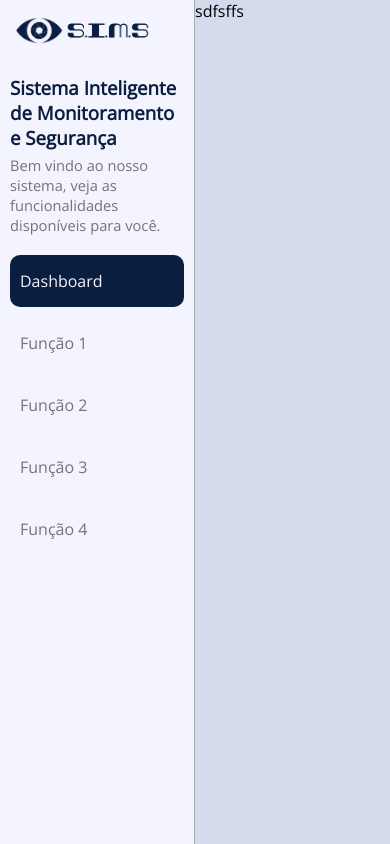
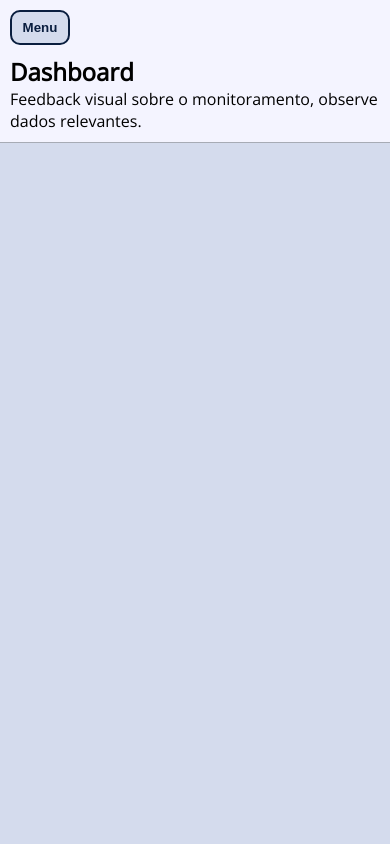
Before and after one commit to williamsdavid5/SIMS_dashborad, a React (Vite) app: page /dashboard in a window 390 px wide. Built offline with nearby package versions, Linux system fonts and the light colour scheme.

Commit message:
ajustes no menu leteral para mobile, agora é capaz de se recolher

```diff
--- a/src/pages/Dashboard.jsx
+++ b/src/pages/Dashboard.jsx
@@ -7,7 +7,10 @@ export default function Dashboard() {
             <main className="dashboardMain">
                 <MenuLateral></MenuLateral>
                 <section className='principalDash'>
-                    sdfsffs
+                    <div className='superiorDash'>
+                        <h2>Dashboard</h2>
+                        <p>Feedback visual sobre o monitoramento, observe dados relevantes.</p>
+                    </div>
                 </section>
             </main>
         </>
--- a/src/pages/MenuLateral.jsx
+++ b/src/pages/MenuLateral.jsx
@@ -1,16 +1,26 @@
 import './styles/menuLateral.css'
 import LogoHorizontal from '../assets/sims_horizontal.png'
 import { NavLink } from 'react-router-dom'
+import { useState } from 'react'
 
 export default function MenuLateral() {
+
+    const [mostrarMenu, setMostrarMenu] = useState(false);
+
+    function mostrarMenuBtn() {
+        setMostrarMenu(!mostrarMenu);
+    }
+
     return (
-        <aside className='menuLateralDiv'>
+        <>
+            <button className='botaoMenu' onClick={() => mostrarMenuBtn()}>Menu</button>
+            <aside className={`menuLateralDiv ${mostrarMenu ? 'menuMobile' : ''}`}>
                 <div className='logoAux'>
                     <img src={LogoHorizontal} alt="" />
                 </div>
                 <h3 className='titulo'>Sistema Inteligente de Monitoramento e Segurança</h3>
                 <p className='paragrafoPadrao'>Bem vindo ao nosso sistema, veja as funcionalidades disponíveis para você.</p>
-            <div className='menuLateral'>
+                <div className={`menuLateral`}>
                     <NavLink
                         to="/dashboard"
                         className={({ isActive }) => isActive ? "itemAtivado" : "itemDesativado"}
@@ -44,5 +54,6 @@ export default function MenuLateral() {
                     </NavLink>
                 </div>
             </aside>
+        </>
     )
 }
--- a/src/pages/styles/dashboard.css
+++ b/src/pages/styles/dashboard.css
@@ -1,7 +1,27 @@
 .dashboardMain {
-    background-color: var(--backgroundjanela);
+    background-color: var(--corJanela);
     width: 100%;
     height: 100vh;
     box-sizing: border-box;
     display: flex;
+    /* padding: 10px; */
 }
+
+.principalDash {
+    flex: 1;
+    background-color: var(--backgroundjanela);
+}
+
+.superiorDash {
+    background-color: var(--corJanela);
+    width: 100%;
+    box-sizing: border-box;
+    padding: 10px;
+    border-bottom: solid 1px var(--bordaCor);
+}
+
+@media (max-width: 700px) {
+    .dashboardMain {
+        flex-direction: column;
+    }
+}
--- a/src/pages/styles/menuLateral.css
+++ b/src/pages/styles/menuLateral.css
@@ -6,6 +6,10 @@
     display: flex;
     flex-direction: column;
     border-right: solid 1px var(--bordaCor);
+}
+
+.botaoMenu {
+    display: none;
 }
 
 .menuLateralDiv .logoAux {
@@ -22,14 +26,14 @@
 }
 
 .menuLateral {
-    /* background-color: var(--backgroundjanela); */
+    /* background-color: rebeccapurple; */
     margin-top: 10px;
     display: flex;
     flex: 1;
     flex-direction: column;
     /* padding: 10px; */
     box-sizing: border-box;
-    gap: 10px;
+    gap: 8px;
     border-radius: 10px;
     /* border: solid 1px var(--bordaCor); */
 }
@@ -74,6 +78,38 @@
 
 @media (max-width: 700px) {
     .menuLateralDiv {
-        width: 50%;
+        display: none;
+    }
+
+    .botaoMenu {
+        display: block;
+        /* position: absolute; */
+        /* margin: 10px; */
+        margin-top: 10px;
+        margin-left: 10px;
+        width: 60px;
+        background-color: var(--backgroundjanela);
+        color: var(--azulDestaque);
+        font-weight: bold;
+        border: solid 2px var(--azulDestaque);
+        /* top: 10px;
+        left: 10px; */
+    }
+
+    .botaoMenu:hover {
+        border: solid 2px var(--azulDestaque);
+        color: var(--corJanela);
+        background-color: var(--azulDestaque);
+    }
+
+    .menuMobile {
+        display: flex;
+        position: absolute;
+        width: 60%;
+        top: 60px;
+        border-bottom-right-radius: 10px;
+        border-top-right-radius: 10px;
+        box-shadow: 0px 0px 2px rgba(0, 0, 0, 0.1);
+        border: solid 1px var(--bordaCor);
     }
 }
```
Lines whose indentation alone changed are shown as unchanged.
